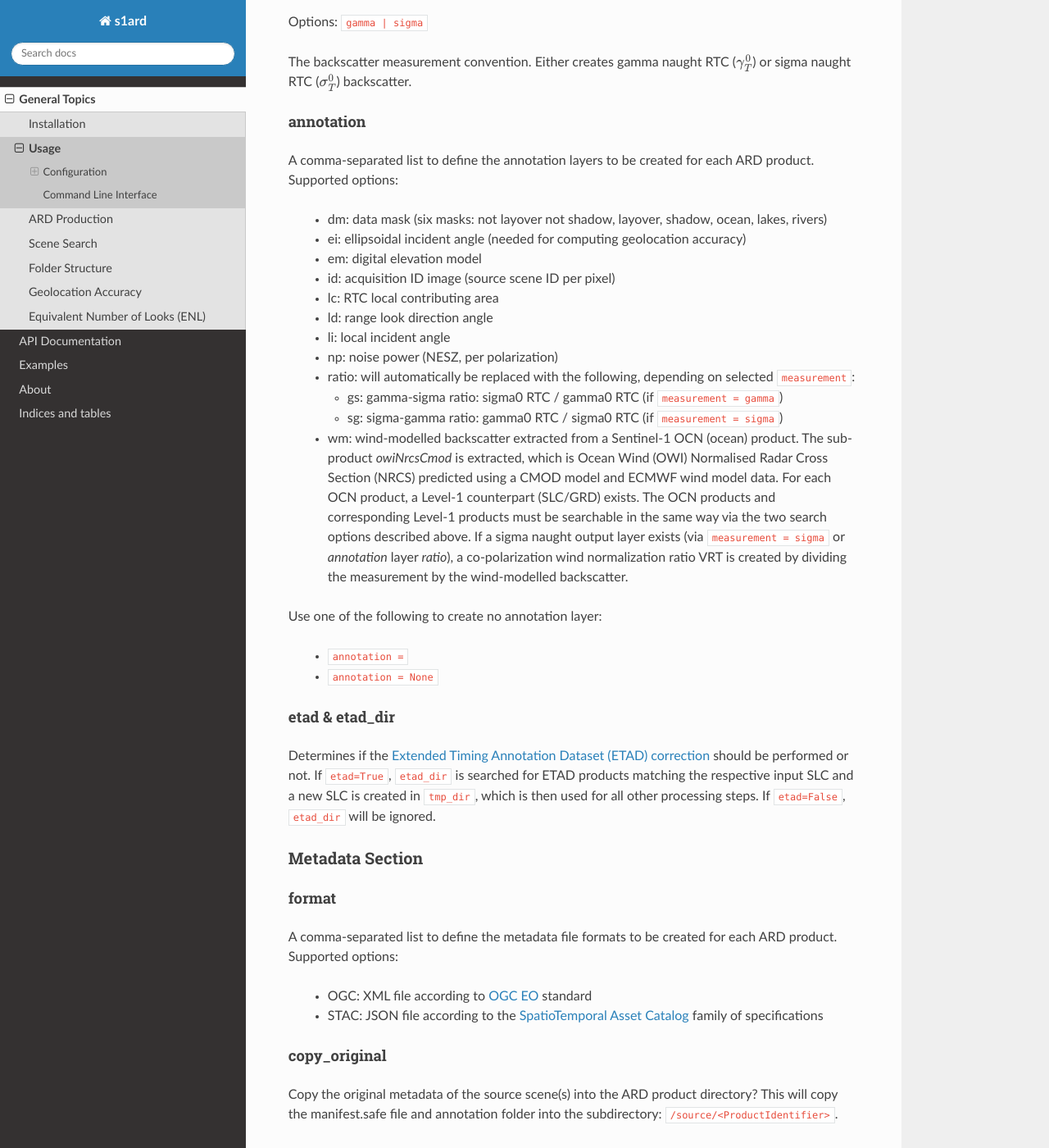
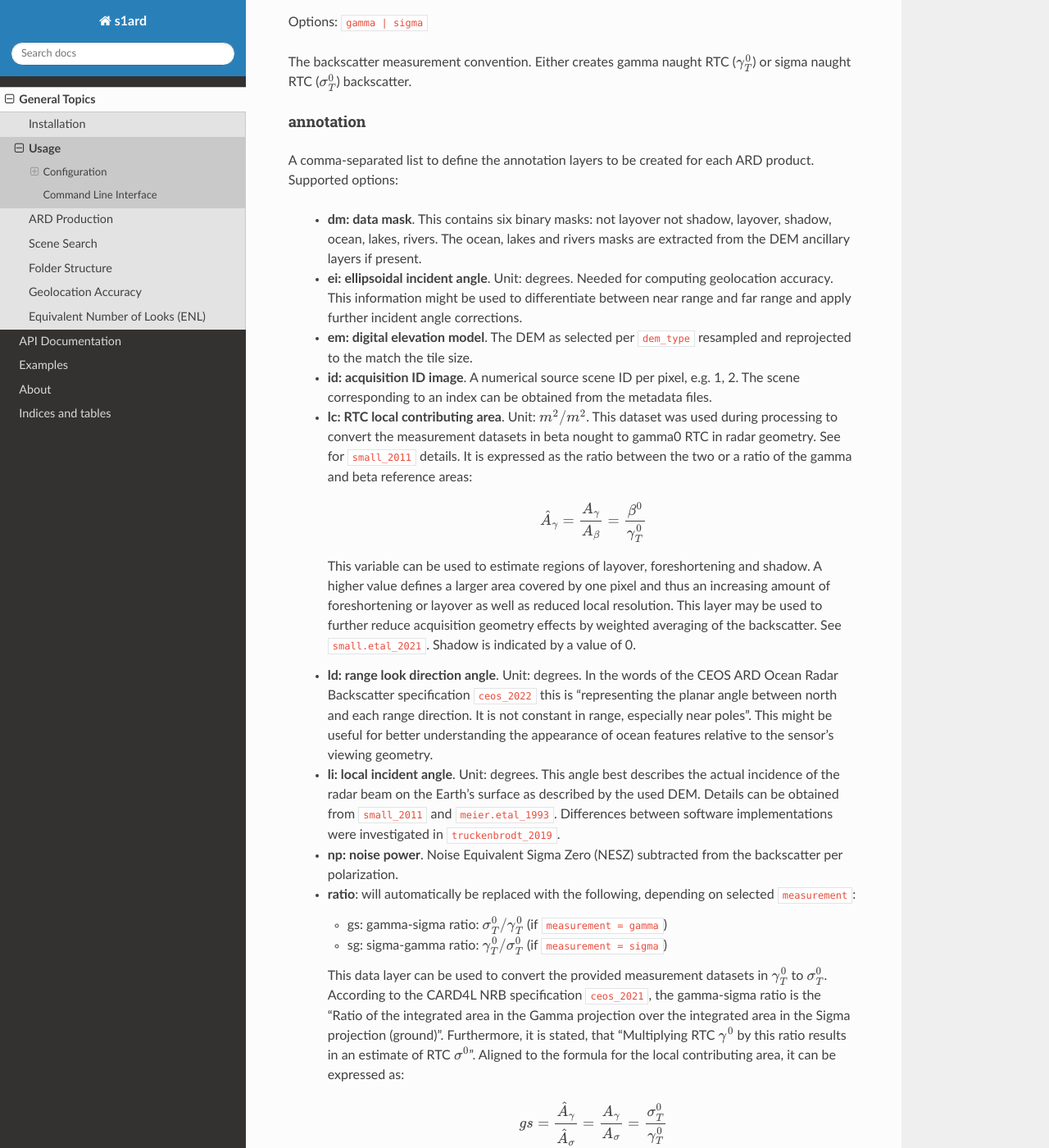
Before and after one commit to SAR-ARD/s1ard, a Sphinx documentation site: the page built from docs/source/general/usage.rst, in a window 1280 px wide and 1400 px high, scrolled down 4537 px. Shown: the whole window at 82% size. Built offline with Sphinx 7.4.7 and the Read the Docs theme 2.0.0, drawn with Linux system fonts in a browser that asks for light colours; cross-references to code outside the pages are shown as plain code; some of the changed text lies outside the part shown.

Commit message:
[docs.usage] improved description of annotation layers

```diff
--- a/docs/source/general/usage.rst
+++ b/docs/source/general/usage.rst
@@ -207,33 +207,54 @@ annotation
 A comma-separated list to define the annotation layers to be created for each ARD product.
 Supported options:
 
- + dm: data mask (six masks: not layover not shadow, layover, shadow, ocean, lakes, rivers)
- + ei: ellipsoidal incident angle (needed for computing geolocation accuracy)
- + em: digital elevation model
- + id: acquisition ID image (source scene ID per pixel)
- + lc: RTC local contributing area
- + ld: range look direction angle
- + li: local incident angle
- + np: noise power (NESZ, per polarization)
- + ratio: will automatically be replaced with the following, depending on selected ``measurement``:
+ + **dm: data mask**. This contains six binary masks: not layover not shadow, layover, shadow, ocean, lakes, rivers.
+   The ocean, lakes and rivers masks are extracted from the DEM ancillary layers if present.
+ + **ei: ellipsoidal incident angle**. Unit: degrees.
+   Needed for computing geolocation accuracy.
+   This information might be used to differentiate between near range and far range and apply further incident angle corrections.
+ + **em: digital elevation model**. The DEM as selected per ``dem_type`` resampled and reprojected to the match the tile size.
+ + **id: acquisition ID image**. A numerical source scene ID per pixel, e.g. 1, 2.
+   The scene corresponding to an index can be obtained from the metadata files.
+ + **lc: RTC local contributing area**. Unit: :math:`m^2 / m^2`.
+   This dataset was used during processing to convert the measurement datasets in beta nought to gamma0 RTC in radar geometry.
+   See for :cite:`small_2011` details.
+   It is expressed as the ratio between the two or a ratio of the gamma and beta reference areas:
 
-   + gs: gamma-sigma ratio: sigma0 RTC / gamma0 RTC (if ``measurement = gamma``)
-   + sg: sigma-gamma ratio: gamma0 RTC / sigma0 RTC (if ``measurement = sigma``)
+   .. math::
+      \hat{A}_\gamma = \frac{A_\gamma}{A_\beta} = \frac{\beta^0}{\gamma^0_T}
 
- + wm: wind-modelled backscatter extracted from a Sentinel-1 OCN (ocean) product.
-   The sub-product `owiNrcsCmod` is extracted, which is Ocean Wind (OWI) Normalised
-   Radar Cross Section (NRCS) predicted using a CMOD model and ECMWF wind model data.
+   This variable can be used to estimate regions of layover, foreshortening and shadow.
+   A higher value defines a larger area covered by one pixel and thus an increasing amount of foreshortening or layover as well as reduced local resolution.
+   This layer may be used to further reduce acquisition geometry effects by weighted averaging of the backscatter. See :cite:`small.etal_2021`.
+   Shadow is indicated by a value of 0.
+
+ + **ld: range look direction angle**. Unit: degrees.
+   In the words of the CEOS ARD Ocean Radar Backscatter specification :cite:`ceos_2022` this is "representing the planar angle between north and each range direction. It is not constant in range, especially near poles".
+   This might be useful for better understanding the appearance of ocean features relative to the sensor's viewing geometry.
+ + **li: local incident angle**. Unit: degrees.
+   This angle best describes the actual incidence of the radar beam on the Earth’s surface as described by the used DEM.
+   Details can be obtained from :cite:`small_2011` and :cite:`meier.etal_1993`.
+   Differences between software implementations were investigated in :cite:`truckenbrodt_2019`.
+ + **np: noise power**. Noise Equivalent Sigma Zero (NESZ) subtracted from the backscatter per polarization.
+ + **ratio**: will automatically be replaced with the following, depending on selected ``measurement``:
+
+   + gs: gamma-sigma ratio: :math:`\sigma^0_T / \gamma^0_T` (if ``measurement = gamma``)
+   + sg: sigma-gamma ratio: :math:`\gamma^0_T / \sigma^0_T` (if ``measurement = sigma``)
+
+   This data layer can be used to convert the provided measurement datasets in :math:`\gamma^0_T` to :math:`\sigma^0_T`.
+   According to the CARD4L NRB specification :cite:`ceos_2021`, the gamma-sigma ratio is the "Ratio of the integrated area in the Gamma projection over the integrated area in the Sigma projection (ground)".
+   Furthermore, it is stated, that "Multiplying RTC :math:`\gamma^0` by this ratio results in an estimate of RTC :math:`\sigma^0`".
+   Aligned to the formula for the local contributing area, it can be expressed as:
+
+   .. math::
+      gs = \frac{\hat{A}_\gamma}{\hat{A}_\sigma} = \frac{A_\gamma}{A_\sigma} = \frac{\sigma^0_T}{\gamma^0_T}
+
+ + **wm: wind-modelled backscatter**. Obtained from Sentinel-1 OCN (ocean) data.
+   The sub-product `owiNrcsCmod` is extracted, which is Ocean Wind (OWI) Normalised Radar Cross Section (NRCS) predicted using a CMOD model and ECMWF wind model data.
    For each OCN product, a Level-1 counterpart (SLC/GRD) exists.
-   The OCN products and corresponding Level-1 products must be searchable in the same way
-   via the two search options described above.
-   If a sigma naught output layer exists (via ``measurement = sigma`` or `annotation` layer `ratio`),
-   a co-polarization wind normalization ratio VRT is created by dividing the measurement by the
-   wind-modelled backscatter.
-
-Use one of the following to create no annotation layer:
-
- + ``annotation =``
- + ``annotation = None``
+   See :cite:`hajduch.etal_2023`.
+   The OCN products and corresponding Level-1 products must be searchable in the same way via the two search options described above.
+   If a sigma naught output layer exists (via ``measurement = sigma`` or `annotation` layer `ratio`), a co-polarization wind normalization ratio VRT is created by dividing the measurement by the wind-modelled backscatter.
 
 etad & etad_dir
 +++++++++++++++
--- a/docs/source/references.bib
+++ b/docs/source/references.bib
@@ -1,46 +1,4 @@
 % Encoding: UTF-8
-
-@article{Truckenbrodt2019a,
-    author = {Truckenbrodt, J. and Freemantle, T. and Williams, C. and Jones, T. and Small, D. and Dubois, C. and Thiel, C. and Rossi, C. and Syriou, A. and Giuliani, G.},
-    title = {Towards Sentinel-1 SAR Analysis-Ready Data: A Best Practices Assessment on Preparing Backscatter Data for the Cube},
-    journal = {Data},
-    volume = {4},
-    number = {3},
-    ISSN = {2306-5729},
-    DOI = {10.3390/data4030093},
-    year = {2019},
-    type = {Journal Article}
-}
-
-@techreport{cls_2016,
-    title = {Sentinel-1 {{Product Definition}}},
-    author = {CLS},
-    institution = {CLS},
-    year = {2016},
-    number = {2.7},
-    url = {https://sentinel.esa.int/web/sentinel/user-guides/sentinel-1-sar/document-library/-/asset_publisher/1dO7RF5fJMbd/content/sentinel-1-product-definition}
-}
-
-@article{anfinsen.etal_2009,
-    title = {Estimation of the {{Equivalent Number}} of {{Looks}} in {{Polarimetric Synthetic Aperture Radar Imagery}}},
-    author = {Anfinsen, S.N. and Doulgeris, A.P. and Eltoft, T.},
-    year = {2009},
-    journal = {IEEE Transactions on Geoscience and Remote Sensing},
-    volume = {47},
-    number = {11},
-    pages = {3795--3809},
-    issn = {0196-2892, 1558-0644},
-    doi = {10.1109/TGRS.2009.2019269}
-}
-@techreport{ceos_2021,
-  title = {Analysis {{Ready Data}} for {{Land}}: {{Normalized Radar Backscatter}}},
-  author = {CEOS},
-  institution = {CEOS},
-  date = {2021-10-14},
-  year = {2021},
-  number = {5.5},
-  url = {https://ceos.org/ard/files/PFS/NRB/v5.5/CARD4L-PFS_NRB_v5.5.pdf}
-}
 @techreport{airbus_2022,
   title = {Copernicus {{DEM Product Handbook}}},
   author = {Airbus},
@@ -50,3 +8,86 @@
   number = {5.0},
   url = {https://spacedata.copernicus.eu/documents/20123/122407/GEO1988-CopernicusDEM-SPE-002_ProductHandbook_I5.0+%281%29.pdf/706ee17d-2cce-f1fa-a73e-1686d28f09dd?t=1679657087883}
 }
+@article{anfinsen.etal_2009,
+    title = {Estimation of the {{Equivalent Number}} of {{Looks}} in {{Polarimetric Synthetic Aperture Radar Imagery}}},
+    author = {Anfinsen, Stian Normann and Doulgeris, Anthony P. and Eltoft, Torbjørn},
+    year = {2009},
+    journal = {IEEE Transactions on Geoscience and Remote Sensing},
+    volume = {47},
+    number = {11},
+    pages = {3795--3809},
+    issn = {0196-2892, 1558-0644},
+    doi = {10.1109/tgrs.2009.2019269}
+}
+@techreport{ceos_2021,
+  title = {Analysis {{Ready Data}} for {{Land}}: {{Normalized Radar Backscatter}}},
+  author = {CEOS},
+  institution = {CEOS},
+  year = {2021},
+  number = {5.5},
+  url = {https://ceos.org/ard/files/PFS/NRB/v5.5/CARD4L-PFS_NRB_v5.5.pdf}
+}
+@techreport{ceos_2022,
+  title = {{{CEOS Analysis Ready Data}}: {{Ocean Radar Backscatter}}},
+  author = {CEOS},
+  institution = {CEOS},
+  year = {2022},
+  number = {1.0},
+  url = {https://ceos.org/ard/files/PFS/ORB/v1.0/CARD4L_Product_Family_Specification_Ocean_Radar_Backscatter-v1.0.pdf}
+}
+@techreport{cls_2016,
+    title = {Sentinel-1 {{Product Definition}}},
+    author = {CLS},
+    institution = {CLS},
+    year = {2016},
+    number = {2.7},
+    url = {https://sentinel.esa.int/web/sentinel/user-guides/sentinel-1-sar/document-library/-/asset_publisher/1dO7RF5fJMbd/content/sentinel-1-product-definition}
+}
+@incollection{meier.etal_1993,
+  title = {Precise Terrain Corrected Geocoded Images},
+  booktitle = {{{SAR Geocoding}}: {{Data}} and {{Systems}}},
+  author = {Meier, Erich and Frei, Urs and Nüesch, Daniel},
+  editor = {Schreier, Gunter},
+  year = {1993},
+  publisher = {Herbert Wichmann Verlag GmbH},
+  location = {Karlsruhe, Germany},
+  isbn = {978-3-87907-247-7}
+}
+@techreport{hajduch.etal_2023,
+  title = {Sentinel-1 {{Product Specification}}},
+  author = {Hajduch, Guillaume and Bourbigot, Matthieu and Johnsen, Harald and Piantanida, Riccardo},
+  institution = {MPC-S1},
+  year = {2023},
+  number = {3.14.1},
+  url = {https://sentiwiki.copernicus.eu/__attachments/1673968/S1-RS-MDA-52-7441%20-%20Sentinel-1%20Product%20Specification%202023%20-%203.14.1.pdf?inst-v=2191c119-275c-4a6a-8f3a-89d673100a06}
+}
+@article{small_2011,
+  title = {Flattening {{Gamma}}: {{Radiometric Terrain Correction}} for {{SAR Imagery}}},
+  author = {Small, David},
+  year = {2011},
+  journal = {IEEE Transactions on Geoscience and Remote Sensing},
+  volume = {49},
+  number = {8},
+  pages = {3081--3093},
+  issn = {0196-2892},
+  doi = {10.1109/tgrs.2011.2120616}
+}
+@article{small.etal_2021,
+  title = {Wide-{{Area Analysis-Ready Radar Backscatter Composites}}},
+  author = {Small, David and Rohner, Christoph and Miranda, Nuno and Rüetschi, Marius and Schaepman, Michael E.},
+  year = {2021},
+  journal = {IEEE Transactions on Geoscience and Remote Sensing},
+  pages = {1--14},
+  issn = {0196-2892 1558-0644},
+  doi = {10.1109/tgrs.2021.3055562}
+}
+@article{truckenbrodt_2019,
+    title = {{{Towards Sentinel-1 SAR Analysis-Ready Data: A Best Practices Assessment}} on {{Preparing Backscatter Data}} for the {{Cube}}},
+    author = {Truckenbrodt, John and Freemantle, Terri and Williams, Chris and Jones, Tom and Small, David and Dubois, Clémence and Thiel, Christian and Rossi, Cristian and Syriou, Asimina and Giuliani, Gregory},
+    year = {2019},
+    journal = {MDPI Data},
+    volume = {4},
+    number = {3},
+    issn = {2306-5729},
+    doi = {10.3390/data4030093}
+}
```
